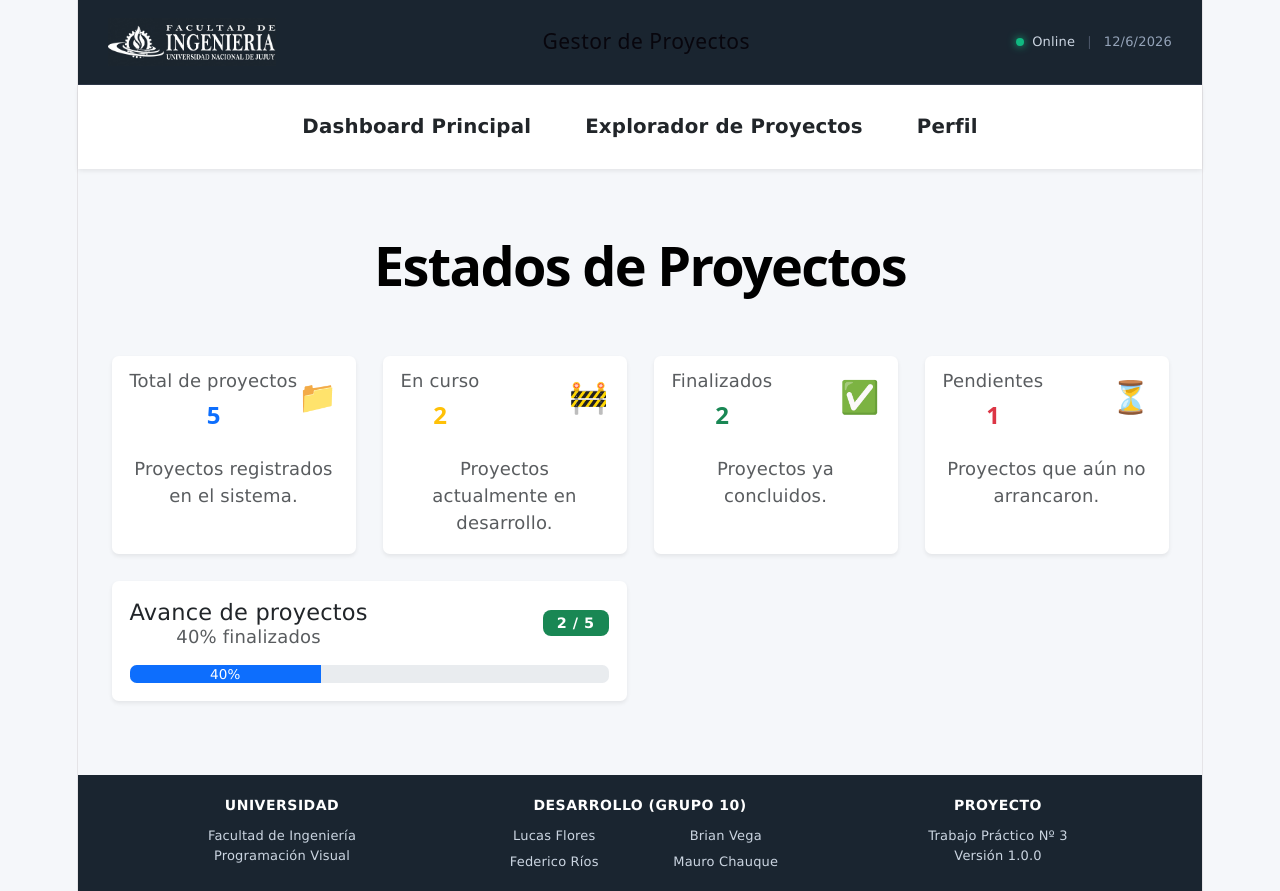
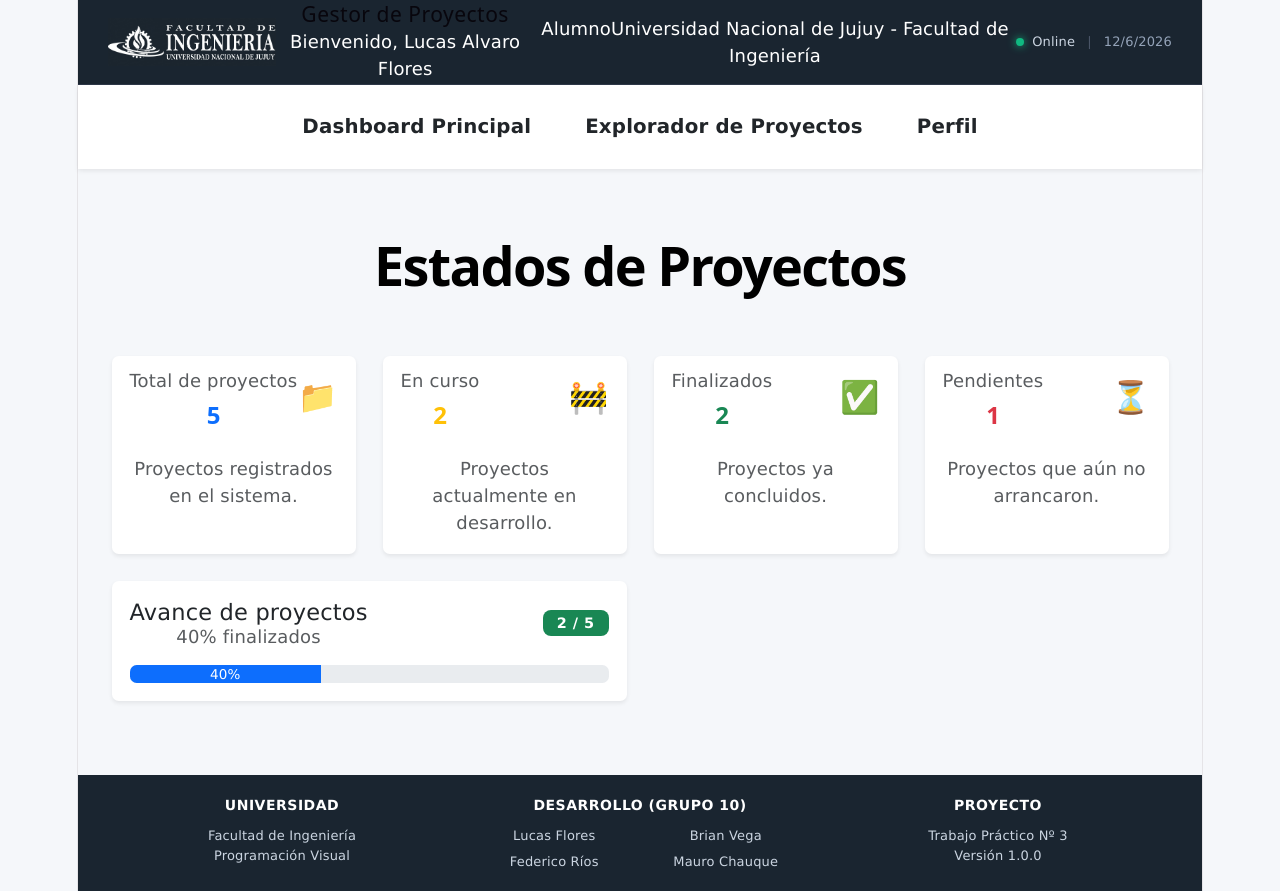
Before and after one commit to mitisbroken-debug/pv_tp3_grupo10, a React (Vite) app: page / in a window 1280 px wide. Built offline with nearby package versions, Linux system fonts and the light colour scheme.

Commit message:
Haciendo el Header dinamico con Context API

```diff
--- a/src/components/Header.jsx
+++ b/src/components/Header.jsx
@@ -1,7 +1,9 @@
-import React from 'react';
+import React, { useContext } from 'react';
 import '../css/Header.css';
+import { UsuarioContext } from '../context/UsuarioContext';
 
 const Header = () => {
+    const { usuario } = useContext(UsuarioContext);
     const fechaActual = new Date().toLocaleDateString('es-AR');
 
     return (
@@ -12,9 +14,14 @@ const Header = () => {
 
             <div className="header-center">
                 <h1>Gestor de Proyectos</h1>
+                <p className="header-subtitle">Bienvenido, {usuario?.nombre || 'Usuario'}</p>
             </div>
 
             <div className="header-right">
+                <div className="user-summary">
+                    <span className="user-role">{usuario?.rol}</span>
+                    <span className="user-institution">{usuario?.institucion}</span>
+                </div>
                 <div className="system-status">
                     <span className="status-dot"></span>
                     <span className="status-text">Online</span>
```
